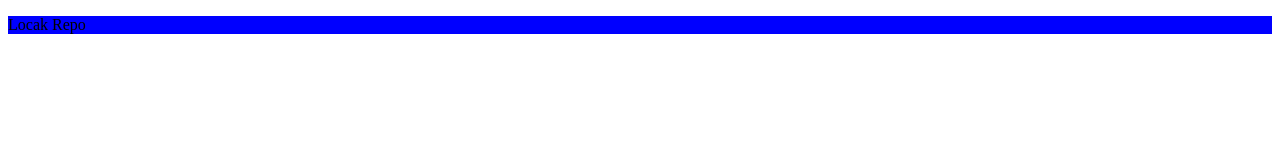
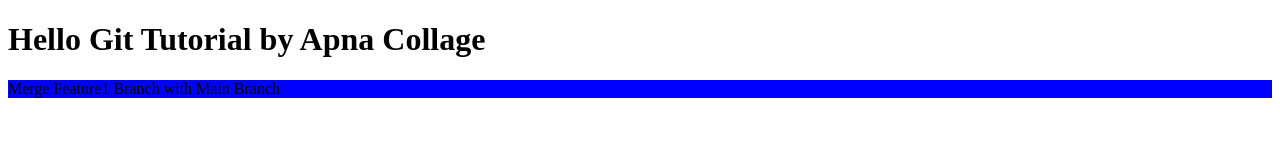
Before and after one commit to sajawalyash/LocalRepo, a plain HTML site: page index.html in a window 1280 px wide. Drawn offline with Linux system fonts and the light colour scheme.

Commit message:
Add new file

```diff
--- a/index.html
+++ b/index.html
@@ -3,10 +3,11 @@
 <head>
     <meta charset="UTF-8">
     <meta name="viewport" content="width=device-width, initial-scale=1.0">
-    <title>Document</title>
     <link rel="stylesheet" href="style.css">
+    <title>Git -  Apna Collage</title>
 </head>
 <body>
-    <p>Locak Repo</p>
+    <h1>Hello Git Tutorial by Apna Collage</h1>
+    <p>Merge Feature1 Branch with Main Branch </p>
 </body>
 </html>
```
